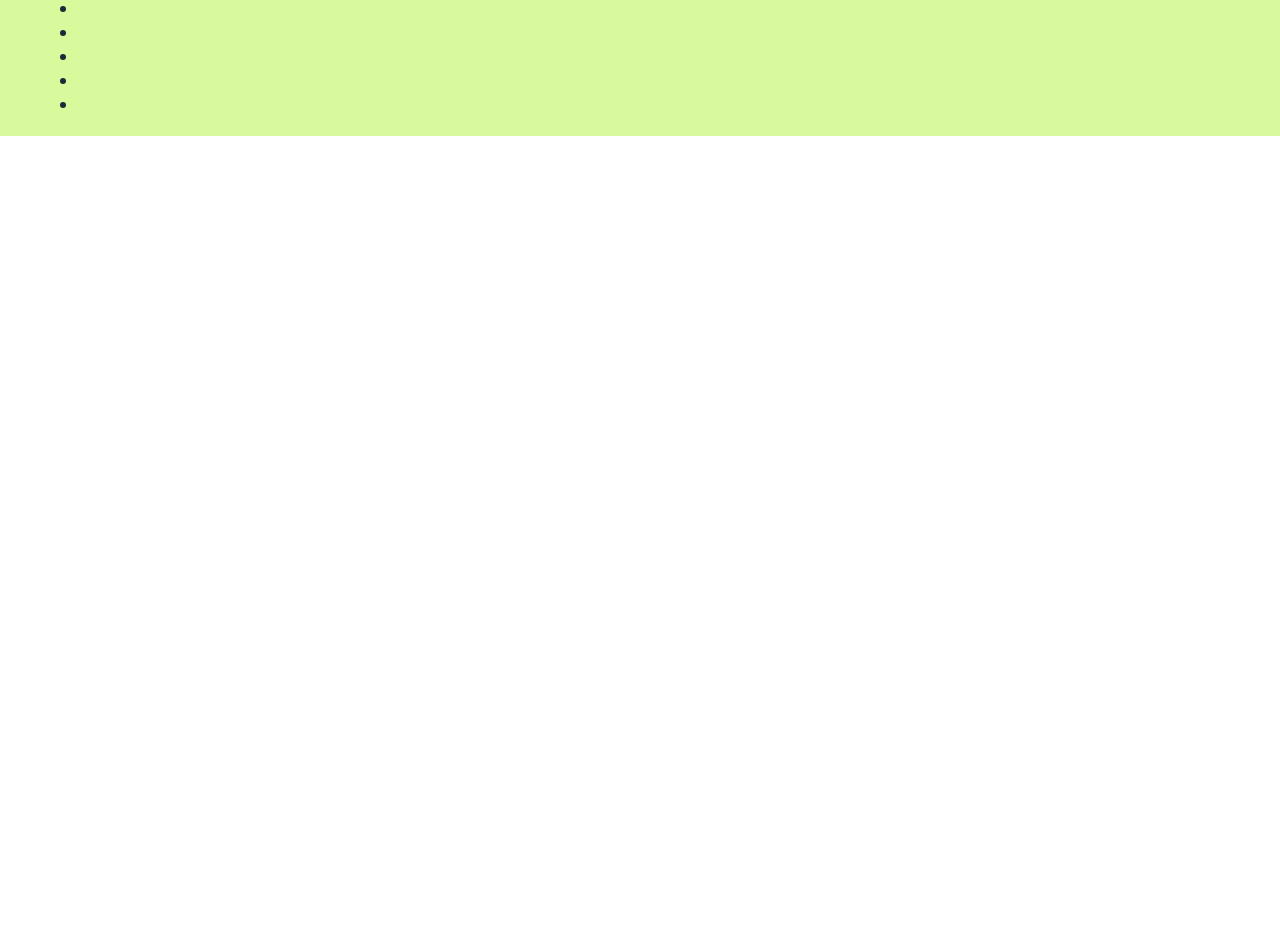
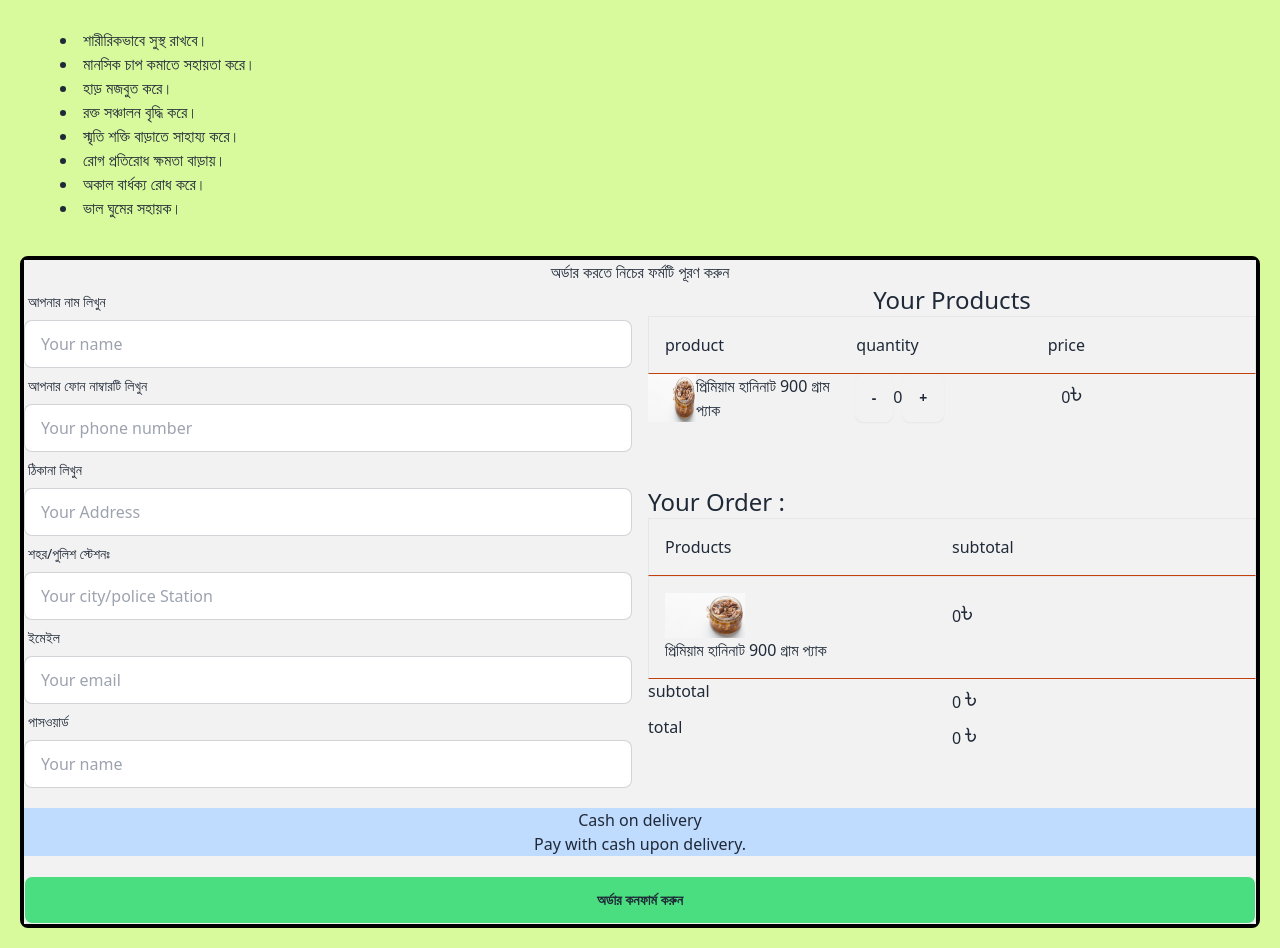
Before and after one commit to md1300/honey-nuts-landing-page, a React (Vite) app: page / in a window 1280 px wide. Shown: the part 1780-2728 px from the top of the page. Before the commit the page ends 1916 px from the top, so only its background shows below. Built offline with nearby package versions, Linux system fonts and the light colour scheme.

Commit message:
amount add

```diff
--- a/src/Pages/HomePage/Amount.jsx
+++ b/src/Pages/HomePage/Amount.jsx
@@ -7,7 +7,7 @@ const Amount = () => {
         <div className="mt-5">
         <div>
             <p className="text-center"> Amount component</p>
-            <h1 className="text-2xl text-center bg-[#4ade80] my-5 p-3 border rounded-xl">the advertisement of honey nuts</h1>
+            <h1 className="text-2xl text-center bg-[#4ade80] my-5 p-3 border rounded-xl">হানিনাট ফুল প্যাকেজ (কাঁচের ওজন ছাড়া ৯০০ গ্রাম থাকে) প্রাইস ৮০০ টাকা, সারাদেশে ডেলিভারি চার্জ ফ্রি</h1>
         </div>
         <div className="mt-5 ">
            <Link><div className="grid justify-items-center" >
@@ -20,7 +20,7 @@ const Amount = () => {
 
         </div>
            <div className="border-4 border-black rounded-xl my-5 p-3 ">
-                 <h3 className="text-xl text-black">this is the admiring part of honey nuts</h3>
+                 <h3 className="text-xl text-black">সারাদিনের কর্মব্যস্ততা শেষে আপনি ক্লান্ত হয়ে বাসায় ফিরছেন। নিজের শারীরিক স্বাস্থ্য ও মানসিক সুস্থতার কথা যখন আপনি ভুলতে বসেছেন তখন আপনি ভরসা করতে পারেন হানি নাটস এর উপর।প্রিমিয়াম কোয়ালিটির মধুর মিশ্রণে তৈরি এই ড্রাই ফুডের মিশ্রণ আপনাকে রাখবে সুস্থ এবং সতেজ।শারীরিক সুস্থতার পাশাপাশি ভাল ঘুমের নিশ্চয়তা দিবে।</h3>
           </div>
         </div>
 
--- a/src/Pages/HomePage/Banner.jsx
+++ b/src/Pages/HomePage/Banner.jsx
@@ -7,11 +7,11 @@ const Banner = () => {
             <div>
             <img className='w-full  border rounded-lg' src={img} alt="" />
             </div>
-            <div className='absolute top-4 right-96'>
-                <h2 className='text-3xl text-white'>heading title</h2>
+            <div className='absolute top-20 right-40'>
+                <h2 className='text-3xl  bg-[#4ade80]'>হানির সুরেলা ছন্দে: <br /> নাটের সঙ্গে সুর মেলান!</h2>
             </div>
             <div className='absolute bottom-9 left-9'>
-                <h3 className='flex gap-3 items-center bg-[#4ade80] mb-2 border rounded-2xl'><span className='text-2xl p-3 '>contact us</span><span className='text-2xl p-3 '><BiPhoneCall /></span></h3>
+                <h3 className='flex gap-3 items-center bg-[#4ade80] mb-2 border rounded-2xl'><span className='text-2xl p-3 '>contact us</span><span className='text-2xl p-3 animate-pulse'><BiPhoneCall /></span></h3>
                 <h3 className='text-2xl p-3 bg-[#4ade80] border rounded-2xl'>01740408875</h3>
             </div>
         </div>
--- a/src/Pages/HomePage/Beneficial.jsx
+++ b/src/Pages/HomePage/Beneficial.jsx
@@ -2,18 +2,19 @@
 
 const Beneficial = () => {
     return (
-        <div>
-            <p className="text-center"> amount component</p>
-            <h1 className="text-center text-2xl mb-4">this is beneficial  page for includes beneficial news </h1>
+        <div className="mb-9">
+            <p className="text-center"> Beneficial  component</p>
+            <h1 className=" text-2xl mb-9 p-4">হানি নাটস কেন খাবেন?</h1>
             <div className="ml-10">
 
-                  <li>sjfsd</li>
-                  <li>s;lfdlkjg</li>
-                  <li> </li>
-                  <li></li>
-                  <li></li>
-                  <li></li>
-                  <li></li>
+                  <li> শারীরিকভাবে সুস্থ রাখবে।</li>
+                  <li> মানসিক চাপ কমাতে সহায়তা করে।</li>
+                  <li> হাড় মজবুত করে। </li>
+                  <li> রক্ত সঞ্চালন বৃদ্ধি করে।</li>
+                  <li> স্মৃতি শক্তি বাড়াতে সাহায্য করে।</li>
+                  <li> রোগ প্রতিরোধ ক্ষমতা বাড়ায়।</li>
+                  <li> অকাল বার্ধক্য রোধ করে।</li>
+                  <li> ভাল ঘুমের সহায়ক। </li>
 
             </div>
 
--- a/src/Pages/HomePage/Header.jsx
+++ b/src/Pages/HomePage/Header.jsx
@@ -4,7 +4,8 @@ const Header = () => {
     return (
 
         <div className="bg-[#4ade80] border rounded-xl p-3">
-            <h1 className="text-2xl text-center" >this is header section</h1>
+            <h1 className="text-2xl text-center" >হানি নাট: নাটের শক্তি এবং মধুর মায়া।প্রতিটি বাইটে স্বাস্থ্যকর পুষ্টি,আপনার পরিবারকে সুস্থ রাখার উপায়!</h1>
+            <h1 className="text-2xl text-center" ></h1>
         </div>
 
     );
--- a/src/Pages/HomePage/Home.jsx
+++ b/src/Pages/HomePage/Home.jsx
@@ -4,6 +4,7 @@ import Banner from "./Banner";
 import Amount from "./Amount";
 import Elements from "./Elements";
 import Beneficial from "./Beneficial";
+import OrderForm from "./OrderForm";
 
 
 const Home = () => {
@@ -15,6 +16,7 @@ const Home = () => {
             <Amount></Amount>
             <Elements></Elements>
             <Beneficial></Beneficial>
+            <OrderForm></OrderForm>
         </div>
     );
 };
--- /dev/null
+++ b/src/Pages/HomePage/OrderForm.jsx
@@ -0,0 +1,150 @@
+import { useState } from 'react';
+import honeyBottle from '../../assets/honeyBottle.jpg'
+
+const OrderForm = () => {
+const [price,setPrice]=useState(0)
+const [quantity,setQuantity]=useState(0)
+
+const handleOrderForm =e=>{
+    e.preventDefault()
+    const form =e.target ;
+    const name=form.name.value;
+    const phoneNumber=form.phoneNumber.value
+    const address=form.address.value;
+    const location=form.address.value;
+    const email=form.email.value;
+    const password=form.password.value;
+    console.log({name,phoneNumber,address,location,email,password})
+}
+
+
+
+const handlePluseButton=()=>{
+    const newQuantity=quantity+1 ;
+    const newPrice=price+800 ;
+    setQuantity(newQuantity)
+    setPrice(newPrice)
+    console.log({newQuantity,newPrice})
+}
+
+
+    return (
+<div className="border-4 border-black rounded-lg ">
+       <form onSubmit={handleOrderForm} className="bg-base-200">
+            <h1 className="text-center">অর্ডার করতে নিচের ফর্মটি পূরণ করুন</h1>
+            <div className="grid md:grid-cols-2 gap-4">
+                {/* -------------------form section ------------------ */}
+                <div>
+                <div className="form-control">
+               <label className="label">
+                 <span className="label-text">আপনার নাম লিখুন</span>
+              </label>
+              <input type="text" name='name' placeholder="Your name" className="input input-bordered" required />
+            </div>
+            {/* ----------------------------- */}
+                <div className="form-control">
+               <label className="label">
+                 <span className="label-text">আপনার ফোন নাম্বারটি লিখুন</span>
+              </label>
+              <input type="text" name='phoneNumber' placeholder="Your phone number" className="input input-bordered" required />
+            </div>
+            {/* --------------------------- */}
+                <div className="form-control">
+               <label className="label">
+                 <span className="label-text">ঠিকানা লিখুন </span>
+              </label>
+              <input type="text" name='address' placeholder="Your Address" className="input input-bordered" required />
+            </div>
+            {/* --------------------------- */}
+                <div className="form-control">
+               <label className="label">
+                 <span className="label-text">শহর/পুলিশ স্টেশনঃ </span>
+              </label>
+              <input type="text" name='location' placeholder="Your city/police Station" className="input input-bordered" required />
+            </div>
+            {/* --------------------------- */}
+                <div className="form-control">
+               <label className="label">
+                 <span className="label-text">ইমেইল</span>
+              </label>
+              <input type="email" name='email' placeholder="Your email" className="input input-bordered" required />
+            </div>
+            {/* --------------------------- */}
+                <div className="form-control">
+               <label className="label">
+                 <span className="label-text">পাসওয়ার্ড</span>
+              </label>
+              <input type="password" name='password' placeholder="Your name" className="input input-bordered" required />
+            </div>
+            {/* --------------------------- */}
+
+                </div>
+                {/* ------------------Product section--------------------- */}
+                <div>
+                       <h1 className="text-2xl text-center">Your Products</h1>
+                       <div className="border border-b-orange-700 grid grid-cols-3 p-4">
+                            <h1>product</h1>
+                            <h1>quantity</h1>
+                            <h3>price</h3>
+                       </div>
+                       <div className='grid grid-cols-3 gap-3'>
+
+                            <div className='flex'>
+                                <img className='w-12' src={honeyBottle} alt="" />
+                                <p>প্রিমিয়াম হানিনাট 900 গ্রাম প্যাক</p>
+                            </div>
+                            <div>
+                                <p><span className='btn'>-</span>{quantity}<span  onClick={handlePluseButton} className='btn'>+</span></p>
+                            </div>
+
+                         <div>
+                            <h1>{price}<span className='text-3xl'>৳</span></h1>
+                         </div>
+                       </div>
+
+                       {/* -----------------------your order section ------------- */}
+                       {/* ---------------------order section ------------------- */}
+                       <div className='mt-16'>
+                          <h1 className='text-2xl'>Your Order :</h1>
+                          <div className='border border-b-orange-700 p-4 grid grid-cols-2'>
+                            <h3>Products</h3>
+                            <p>subtotal</p>
+                          </div>
+                          <div className='border border-b-orange-700 p-4 grid grid-cols-2 '>
+                            <div>
+                              <img className='w-20' src={honeyBottle}  />
+                              <p>প্রিমিয়াম হানিনাট 900 গ্রাম প্যাক</p>
+                            </div>
+                            <div>
+                                <p>{price}<span className='text-3xl'>৳</span> </p>
+                            </div>
+                          </div>
+                          <div className='grid grid-cols-2'>
+                            <p>subtotal</p>
+                            <p><span>{price}</span> <span className='text-3xl'>৳</span> </p>
+                          </div>
+                          <div className='grid grid-cols-2'>
+                            <p>total</p>
+                            <p><span>{price}</span> <span className='text-3xl'>৳</span> </p>
+                          </div>
+
+                       </div>
+                </div>
+
+
+            </div>
+
+            <div className='bg-[#bfdbfe] my-5 text-center'>
+                    <p className=''>Cash on delivery</p>
+                    <p className=''>Pay with cash upon delivery.</p>
+                </div>
+            <button className="btn btn-block text-center bg-[#4ade80]" >অর্ডার কনফার্ম করুন</button>
+     </form>
+
+</div>
+
+
+    );
+};
+
+export default OrderForm;
```
Also changed, not shown: src/assets/honeyBottle.jpg (added).
